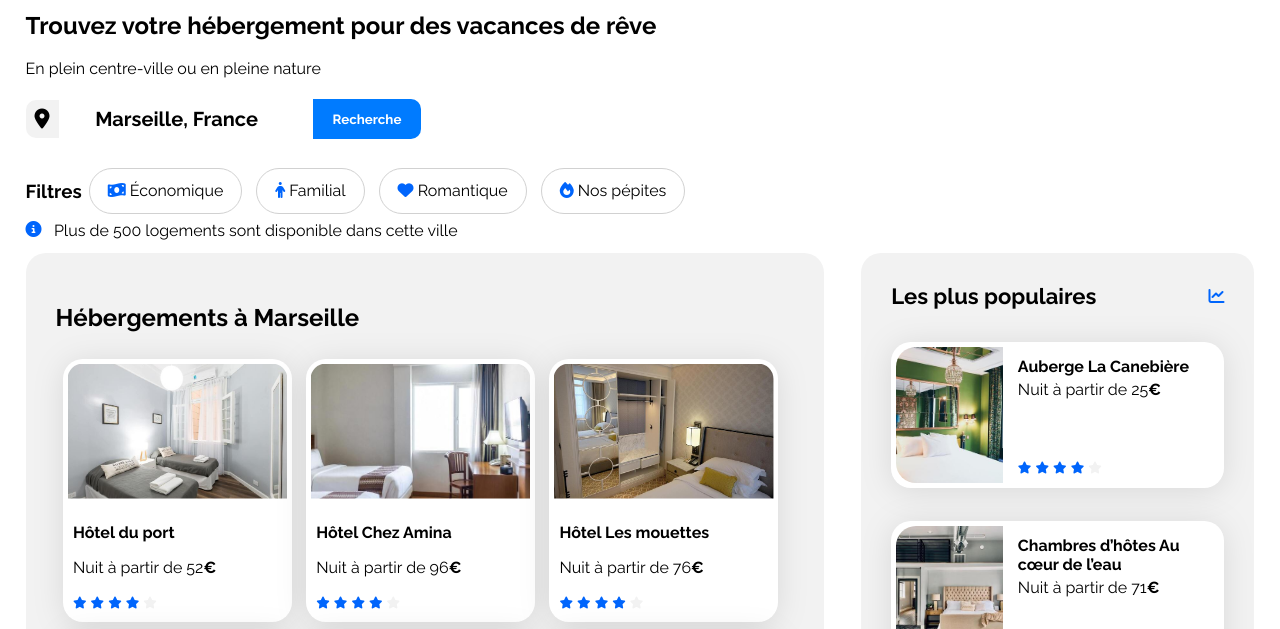
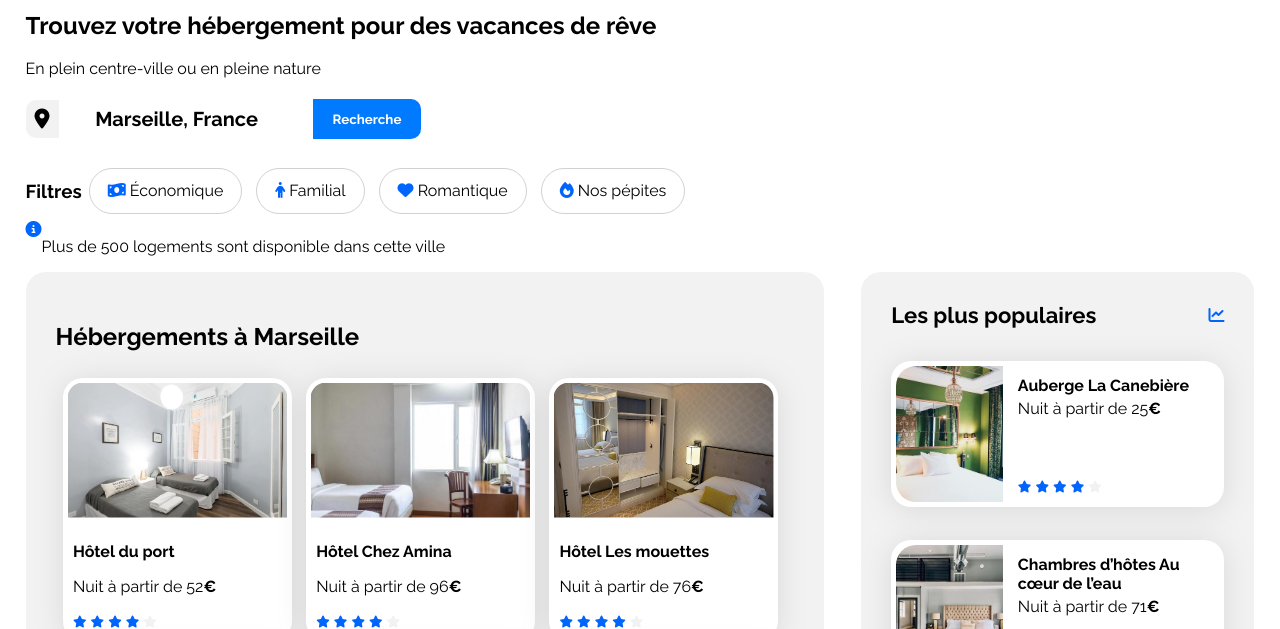
Before and after one commit to HellFire44/Booki_EG, a plain HTML site: page index.html in a window 1280 px wide. Shown: the part 110-739 px from the top of the page. Drawn offline with Linux system fonts and the light colour scheme.

Commit message:
Correction balise </p> x2

```diff
--- a/index.html
+++ b/index.html
@@ -54,7 +54,7 @@
                 </div>
             </section>
             <div class="infologement">
-                <i class="fa-solid fa-circle-info"></i><p class="informations"></p> Plus de 500 logements sont disponible dans cette ville</p>
+                <i class="fa-solid fa-circle-info"></i><p class="informations">Plus de 500 logements sont disponible dans cette ville</p>
             </div>
             <!-- CARD HÉBERGEMENT À MARSEILLE -->
             <div class="hebergements-and-populaires">
```
